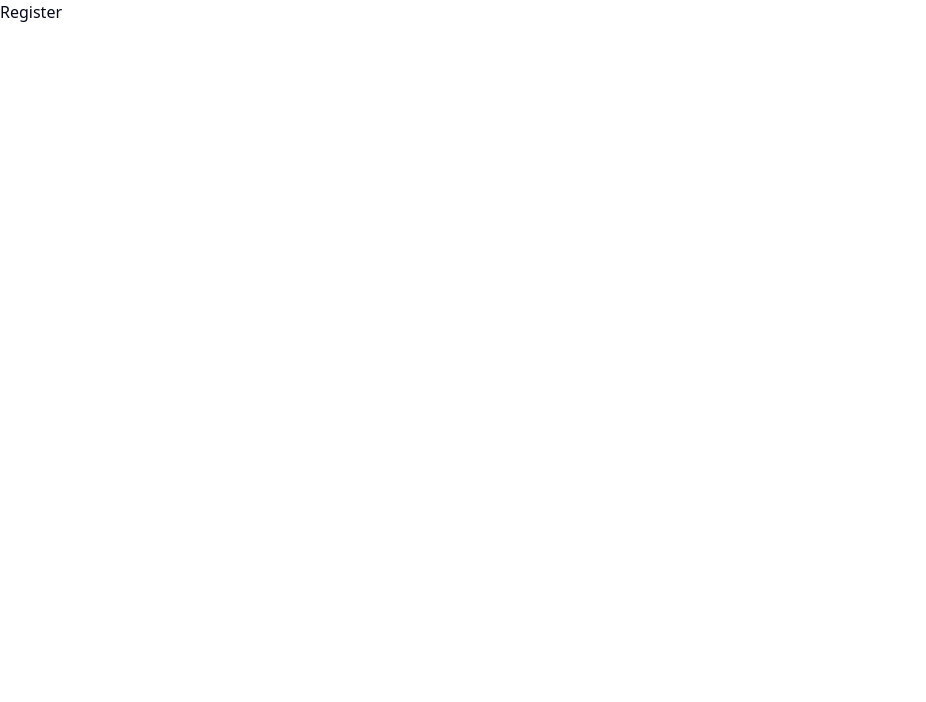
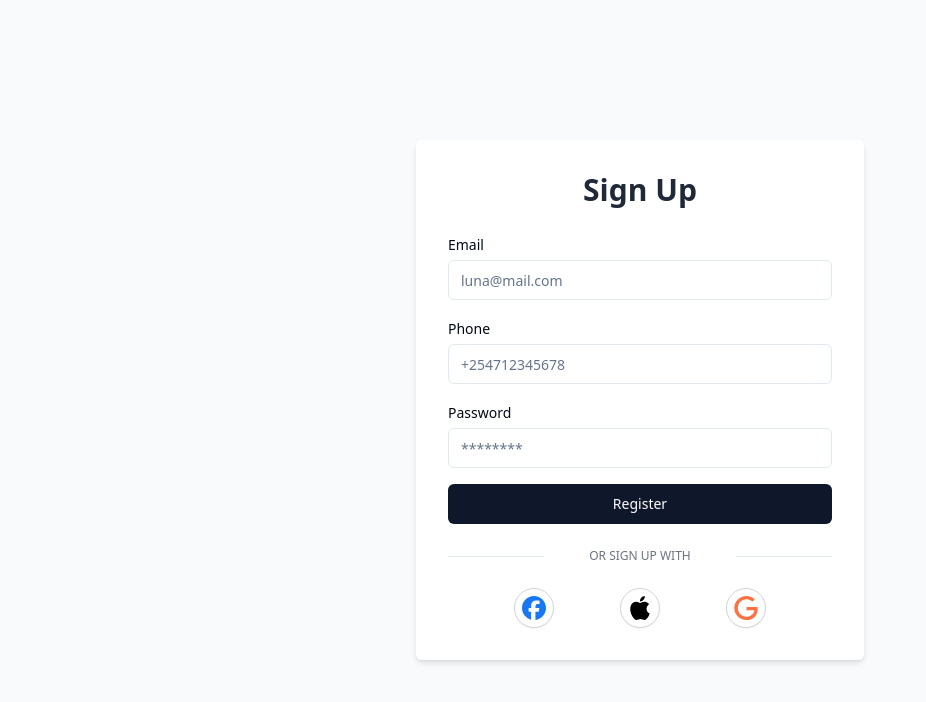
Before and after one commit to What-s-For-LunJ/lunj-client-web, a Next.js app in the folder client/: page /register in a window 1280 px wide. Shown: the top 702 px of the page, without its empty margins (0-926 px from the left). Built offline with nearby package versions, Linux system fonts and the light colour scheme.

Commit message:
feat: implement the register template

```diff
--- a/client/package.json
+++ b/client/package.json
@@ -9,6 +9,7 @@
     "lint": "next lint"
   },
   "dependencies": {
+    "@radix-ui/react-label": "^2.1.0",
     "@radix-ui/react-slot": "^1.1.0",
     "class-variance-authority": "^0.7.0",
     "clsx": "^2.1.1",
--- /dev/null
+++ b/client/src/components/ui/input.tsx
@@ -0,0 +1,25 @@
+import * as React from "react"
+
+import { cn } from "@/lib/utils"
+
+export interface InputProps
+  extends React.InputHTMLAttributes<HTMLInputElement> {}
+
+const Input = React.forwardRef<HTMLInputElement, InputProps>(
+  ({ className, type, ...props }, ref) => {
+    return (
+      <input
+        type={type}
+        className={cn(
+          "flex h-10 w-full rounded-md border border-input bg-background px-3 py-2 text-sm ring-offset-background file:border-0 file:bg-transparent file:text-sm file:font-medium placeholder:text-muted-foreground focus-visible:outline-none focus-visible:ring-2 focus-visible:ring-ring focus-visible:ring-offset-2 disabled:cursor-not-allowed disabled:opacity-50",
+          className
+        )}
+        ref={ref}
+        {...props}
+      />
+    )
+  }
+)
+Input.displayName = "Input"
+
+export { Input }
--- /dev/null
+++ b/client/src/components/ui/label.tsx
@@ -0,0 +1,24 @@
+import * as React from "react"
+import * as LabelPrimitive from "@radix-ui/react-label"
+import { cva, type VariantProps } from "class-variance-authority"
+
+import { cn } from "@/lib/utils"
+
+const labelVariants = cva(
+  "text-sm font-medium leading-none peer-disabled:cursor-not-allowed peer-disabled:opacity-70"
+)
+
+const Label = React.forwardRef<
+  React.ElementRef<typeof LabelPrimitive.Root>,
+  React.ComponentPropsWithoutRef<typeof LabelPrimitive.Root> &
+    VariantProps<typeof labelVariants>
+>(({ className, ...props }, ref) => (
+  <LabelPrimitive.Root
+    ref={ref}
+    className={cn(labelVariants(), className)}
+    {...props}
+  />
+))
+Label.displayName = LabelPrimitive.Root.displayName
+
+export { Label }
--- a/client/src/pages/register/index.tsx
+++ b/client/src/pages/register/index.tsx
@@ -1,9 +1,115 @@
-import React from 'react'
+import { Input } from "@/components/ui/input";
+import { Label } from "@/components/ui/label";
+import { Button } from "@/components/ui/button";
 
 const index = () => {
   return (
-    <div>Register</div>
-  )
-}
+    <main className="flex justify-center items-center min-h-screen bg-gray-50">
+      <div className="w-full max-w-md bg-white p-8 shadow-md rounded-md">
+        <h1 className="text-3xl font-bold text-center mb-6 text-gray-800">
+          Sign Up
+        </h1>
+        <div className="space-y-4">
+          <div>
+            <Label htmlFor="email">Email</Label>
+            <Input
+              type="email"
+              id="email"
+              placeholder="luna@mail.com"
+              className="mt-1"
+              aria-label="Email Address"
+            />
+          </div>
+          <div>
+            <Label htmlFor="tel">Phone</Label>
+            <Input
+              type="tel"
+              id="tel"
+              placeholder="+254712345678"
+              className="mt-1"
+              aria-label="Phone"
+            />
+          </div>
+          <div>
+            <Label htmlFor="password">Password</Label>
+            <Input
+              type="password"
+              id="password"
+              placeholder="********"
+              className="mt-1"
+              aria-label="Password"
+            />
+          </div>
+          <Button className="w-full text-white py-2 rounded-md transition duration-300">
+            Register
+          </Button>
+        </div>
+        <div className="flex justify-between items-center mt-6">
+          <span className="border-b w-1/5 lg:w-1/4"></span>
+          <span className="text-xs text-gray-500 uppercase">
+            or sign up with
+          </span>
+          <span className="border-b w-1/5 lg:w-1/4"></span>
+        </div>
+        <div className="flex justify-evenly mt-6">
+          <a
+            href="#"
+            className="flex items-center justify-center w-10 h-10 bg-white hover:bg-gray-100 border border-gray-300 shadow-sm rounded-full"
+            aria-label="Sign up with Facebook"
+          >
+            <svg
+              role="img"
+              viewBox="0 0 24 24"
+              xmlns="http://www.w3.org/2000/svg"
+              className="w-6 h-6"
+            >
+              <title>Facebook</title>
+              <path
+                d="M9.101 23.691v-7.98H6.627v-3.667h2.474v-1.58c0-4.085 1.848-5.978 5.858-5.978.401 0 .955.042 1.468.103a8.68 8.68 0 0 1 1.141.195v3.325a8.623 8.623 0 0 0-.653-.036 26.805 26.805 0 0 0-.733-.009c-.707 0-1.259.096-1.675.309a1.686 1.686 0 0 0-.679.622c-.258.42-.374.995-.374 1.752v1.297h3.919l-.386 2.103-.287 1.564h-3.246v8.245C19.396 23.238 24 18.179 24 12.044c0-6.627-5.373-12-12-12s-12 5.373-12 12c0 5.628 3.874 10.35 9.101 11.647Z"
+                fill="#1877F2"
+              />
+            </svg>
+          </a>
+          <a
+            href="#"
+            className="flex items-center justify-center w-10 h-10 bg-white hover:bg-gray-100 border border-gray-300 shadow-sm rounded-full"
+            aria-label="Sign up with Apple"
+          >
+            <svg
+              role="img"
+              viewBox="0 0 24 24"
+              xmlns="http://www.w3.org/2000/svg"
+              className="w-6 h-6"
+            >
+              <title>Apple</title>
+              <path
+                d="M12.152 6.896c-.948 0-2.415-1.078-3.96-1.04-2.04.027-3.91 1.183-4.961 3.014-2.117 3.675-.546 9.103 1.519 12.09 1.013 1.454 2.208 3.09 3.792 3.039 1.52-.065 2.09-.987 3.935-.987 1.831 0 2.35.987 3.96.948 1.637-.026 2.676-1.48 3.676-2.948 1.156-1.688 1.636-3.325 1.662-3.415-.039-.013-3.182-1.221-3.22-4.857-.026-3.04 2.48-4.494 2.597-4.559-1.429-2.09-3.623-2.324-4.39-2.376-2-.156-3.675 1.09-4.61 1.09zM15.53 3.83c.843-1.012 1.4-2.427 1.245-3.83-1.207.052-2.662.805-3.532 1.818-.78.896-1.454 2.338-1.273 3.714 1.338.104 2.715-.688 3.559-1.701"
+                fill="#000000"
+              />
+            </svg>
+          </a>
+          <a
+            href="#"
+            className="flex items-center justify-center w-10 h-10 bg-white hover:bg-gray-100 border border-gray-300 shadow-sm rounded-full"
+            aria-label="Sign up with Google"
+          >
+            <svg
+              role="img"
+              viewBox="0 0 24 24"
+              xmlns="http://www.w3.org/2000/svg"
+              className="w-6 h-6"
+            >
+              <title>Google</title>
+              <path
+                d="M12.48 10.92v3.28h7.84c-.24 1.84-.853 3.187-1.787 4.133-1.147 1.147-2.933 2.4-6.053 2.4-4.827 0-8.6-3.893-8.6-8.72s3.773-8.72 8.6-8.72c2.6 0 4.507 1.027 5.907 2.347l2.307-2.307C18.747 1.44 16.133 0 12.48 0 5.867 0 .307 5.387.307 12s5.56 12 12.173 12c3.573 0 6.267-1.173 8.373-3.36 2.16-2.16 2.84-5.213 2.84-7.667 0-.76-.053-1.467-.173-2.053H12.48z"
+                fill="#FF7143"
+              />
+            </svg>
+          </a>
+        </div>
+      </div>
+    </main>
+  );
+};
 
-export default index
+export default index;
```
Also changed, not shown: 1 other file (tests, documents, lock files or other folders).
